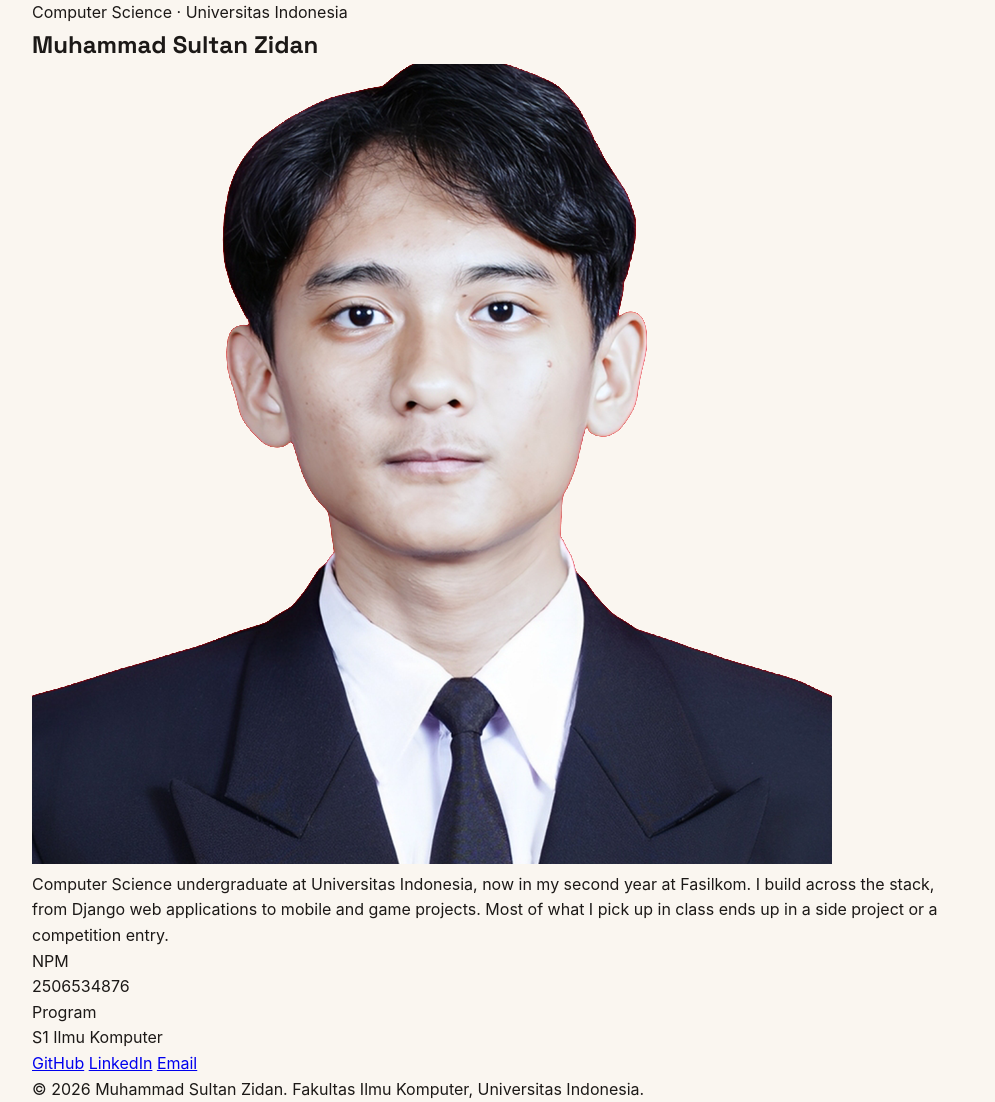
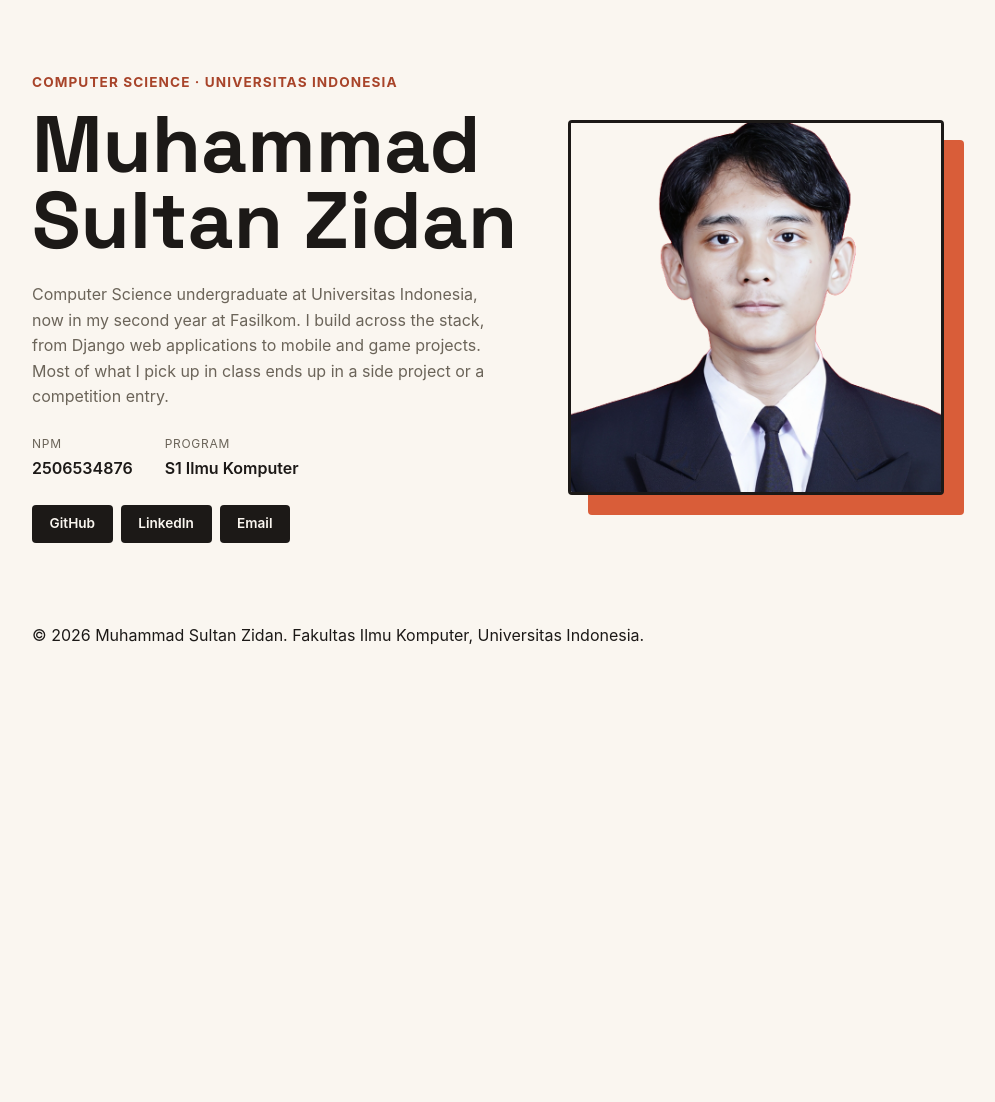
Before and after one commit to zidanristek/myportofolio, a Django app: page / in a window 1280 px wide. Shown: the part 74-1176 px from the top of the page, without its empty margins (152-1147 px from the left). After the commit the page ends 719 px from the top, so only its background shows below. Run offline with Django 5.2, Linux system fonts and the light colour scheme.

Commit message:
feat(landing): lay out hero section with css grid

```diff
--- a/static/css/style.css
+++ b/static/css/style.css
@@ -77,3 +77,122 @@ h1,
 .site-header nav a:hover {
     color: var(--accent-dark);
 }
+
+/* ==========================================================================
+   Hero section
+   ========================================================================== */
+
+.hero {
+    padding: 4.5rem 0 5rem;
+}
+
+.hero-grid {
+    display: grid;
+    grid-template-columns: 1.3fr 1fr;
+    grid-template-areas:
+        "identity photo"
+        "details  photo";
+    gap: 1.5rem 3rem;
+}
+
+.hero-identity {
+    grid-area: identity;
+}
+
+.hero-details {
+    grid-area: details;
+}
+
+.hero-kicker {
+    font-size: 0.85rem;
+    letter-spacing: 0.08em;
+    text-transform: uppercase;
+    color: var(--accent-dark);
+    font-weight: 700;
+    margin-bottom: 0.75rem;
+}
+
+.hero-identity h1 {
+    font-size: clamp(3rem, 7vw, 5rem);
+    line-height: 0.95;
+}
+
+.bio {
+    color: var(--text-muted);
+    max-width: 480px;
+    margin-bottom: 1.5rem;
+}
+
+/* Label-value pairs: NPM and study program */
+
+.meta-list {
+    display: flex;
+    gap: 2rem;
+    margin-bottom: 1.5rem;
+}
+
+.meta-row dt {
+    font-size: 0.75rem;
+    text-transform: uppercase;
+    letter-spacing: 0.06em;
+    color: var(--text-muted);
+    margin-bottom: 0.15rem;
+}
+
+.meta-row dd {
+    font-weight: 600;
+}
+
+.social-links {
+    display: flex;
+    gap: 0.5rem;
+    flex-wrap: wrap;
+}
+
+.social-link {
+    display: inline-block;
+    font-size: 0.85rem;
+    font-weight: 600;
+    text-decoration: none;
+    color: var(--paper);
+    background-color: var(--ink);
+    border-radius: var(--radius);
+    padding: 0.5rem 1.1rem;
+    transition: background-color 0.2s ease;
+}
+
+.social-link:hover,
+.social-link:focus-visible {
+    background-color: var(--accent);
+}
+
+/* Photo sits above an offset solid block to fake a layered print look */
+
+.hero-photo {
+    grid-area: photo;
+    align-self: center;
+    position: relative;
+}
+
+.photo-block {
+    position: absolute;
+    top: 1.25rem;
+    left: 1.25rem;
+    width: 100%;
+    height: 100%;
+    background-color: var(--accent);
+    border-radius: var(--radius);
+    z-index: 0;
+}
+
+.avatar {
+    position: relative;
+    z-index: 1;
+    display: block;
+    width: 100%;
+    height: auto;
+    aspect-ratio: 1 / 1;
+    object-fit: cover;
+    border-radius: var(--radius);
+    border: 3px solid var(--ink);
+}
```
